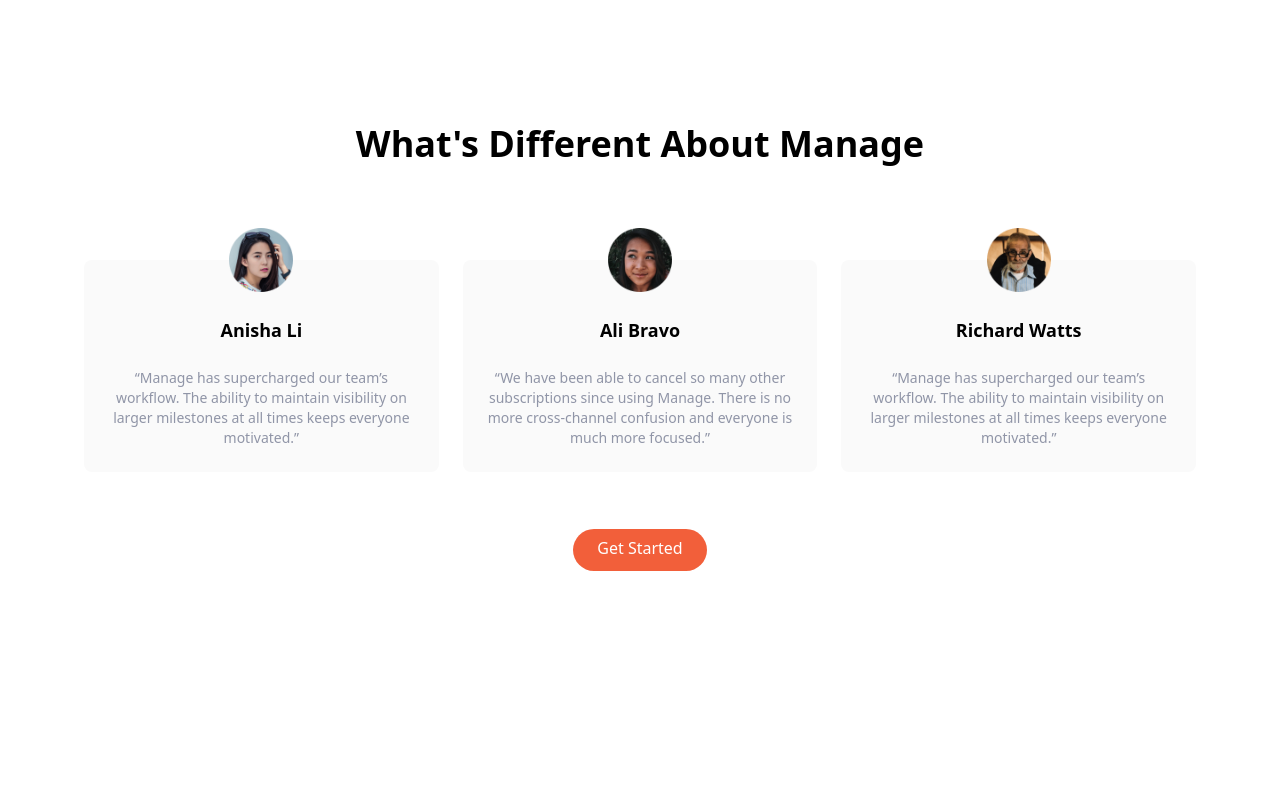
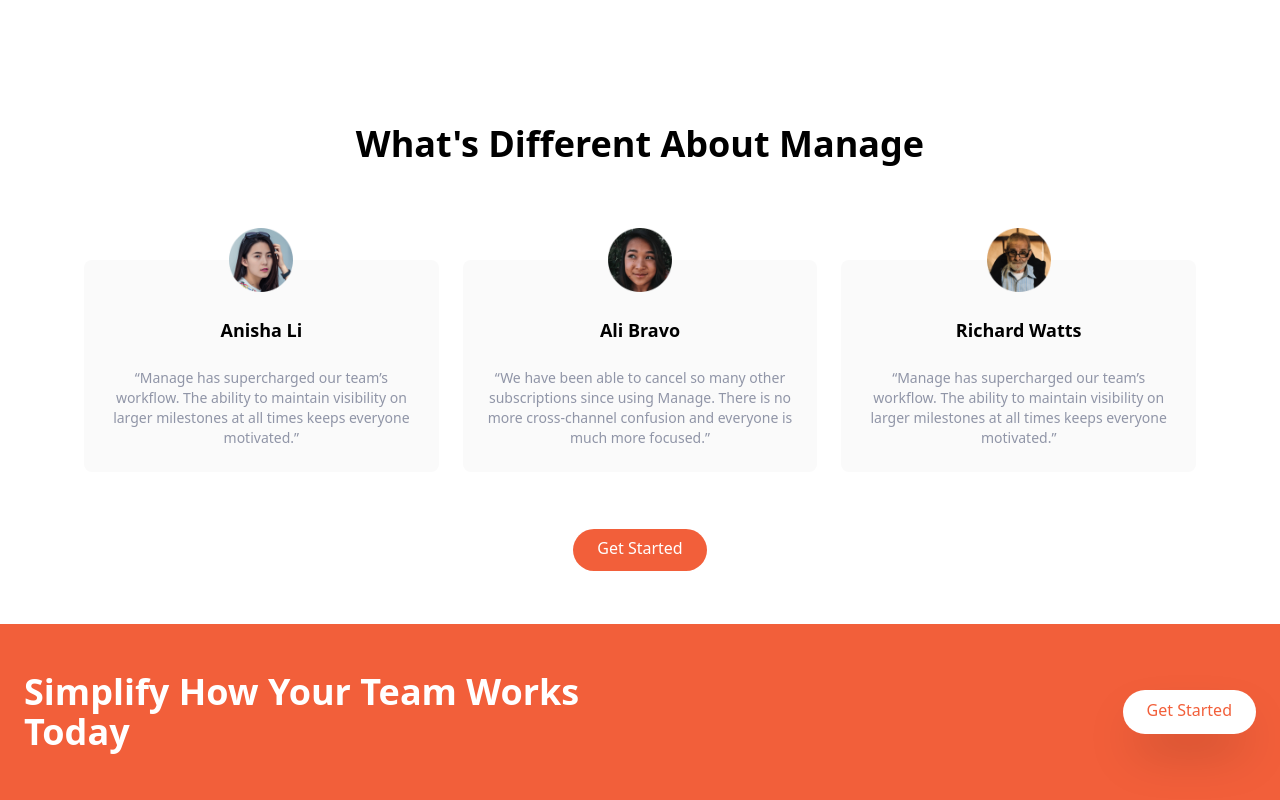
Before and after one commit to SaadJamilAkhtar/Tailwind-landing-page, a website: page index.html in a window 1280 px wide. Shown: the part 1185-1985 px from the top of the page. Before the commit the page ends 1809 px from the top, so only its background shows below. Drawn offline with Linux system fonts and the light colour scheme.

Commit message:
Added CTA section

```diff
--- a/index.html
+++ b/index.html
@@ -148,7 +148,8 @@
                     </p>
                 </div>
 
-                <div class="hidden flex flex-col items-center p-6 space-y-6 rounded-lg bg-veryLightGray md:w-1/3 md:flex">
+                <div
+                    class="hidden flex flex-col items-center p-6 space-y-6 rounded-lg bg-veryLightGray md:w-1/3 md:flex">
                     <img src="./assets/img/avatar-ali.png" alt="" class="w-16 -mt-14">
                     <h5 class="text-lg font-bold">Ali Bravo</h5>
                     <p class="text-sm text-darkGrayishBlue">
@@ -158,7 +159,8 @@
                     </p>
                 </div>
 
-                <div class="hidden flex flex-col items-center p-6 space-y-6 rounded-lg bg-veryLightGray md:w-1/3 md:flex">
+                <div
+                    class="hidden flex flex-col items-center p-6 space-y-6 rounded-lg bg-veryLightGray md:w-1/3 md:flex">
                     <img src="./assets/img/avatar-richard.png" alt="" class="w-16 -mt-14">
                     <h5 class="text-lg font-bold">Richard Watts</h5>
                     <p class="text-sm text-darkGrayishBlue">
@@ -169,10 +171,21 @@
                 </div>
             </div>
             <div class="my-16">
-                <a href=""
-                class="p-3 px-6 pt-2 text-white bg-brightRed rounded-full hover:bg-brightRedLight">Get
+                <a href="" class="p-3 px-6 pt-2 text-white bg-brightRed rounded-full hover:bg-brightRedLight">Get
+                    Started</a>
+            </div>
+        </div>
+    </section>
+    <!-- CTA section -->
+    <section id="cts" class="bg-brightRed">
+        <div
+            class="flex flex-col items-center justify-between px-6 py-24 mx-auto space-y-12 md:py-12 md:flex-row md:space-y-0">
+            <h2 class="text-5xl font-bold leading-tight text-center text-white md:text-4xl md:max-w-xl md:text-left">
+                Simplify How Your Team Works Today
+            </h2>
+            <a href=""
+                class="p-3 px-6 pt-2 bg-white text-brightRed rounded-full shadow-2xl hover:bg-gray-300 hover:cursor-pointer">Get
                 Started</a>
-            </div>
         </div>
     </section>
 </body>
```
Also changed, not shown: assets/main.css.
